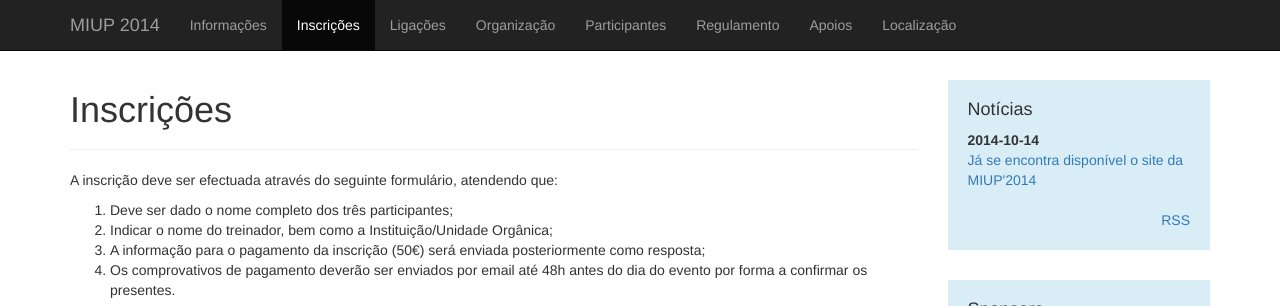
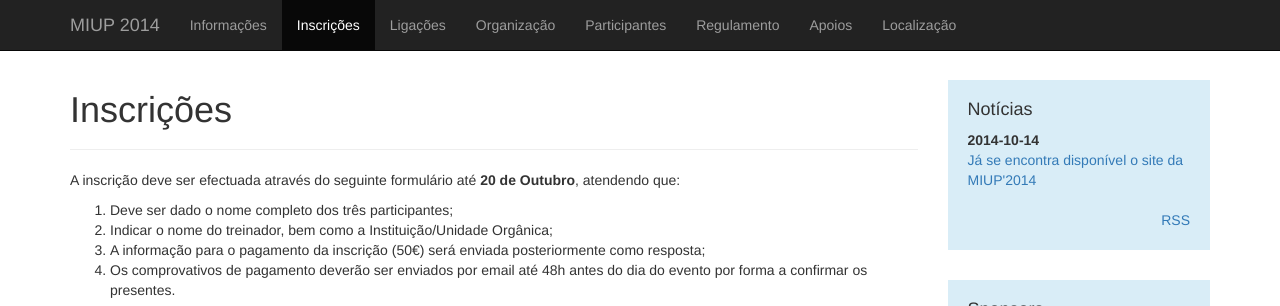
Before and after one commit to miup2014/miup2014.github.io, a Jekyll site: the page built from inscricao.md, in a window 1280 px wide and 1315 px high, cut to the strip 0-306 px from the top of the window. Built offline with Jekyll 4.4.1, drawn with Linux system fonts in a browser that asks for light colours; nearby versions of some CDN libraries.

Commit message:
Minor fix

```diff
--- a/inscricao.md
+++ b/inscricao.md
@@ -4,7 +4,7 @@ title: Inscrições
 permalink: /enroll/
 ---
 
-A inscrição deve ser efectuada através do seguinte formulário, atendendo que:
+A inscrição deve ser efectuada através do seguinte formulário até **20 de Outubro**, atendendo que:
 
 1. Deve ser dado o nome completo dos três participantes;
 2. Indicar o nome do treinador, bem como a Instituição/Unidade Orgânica;
```
